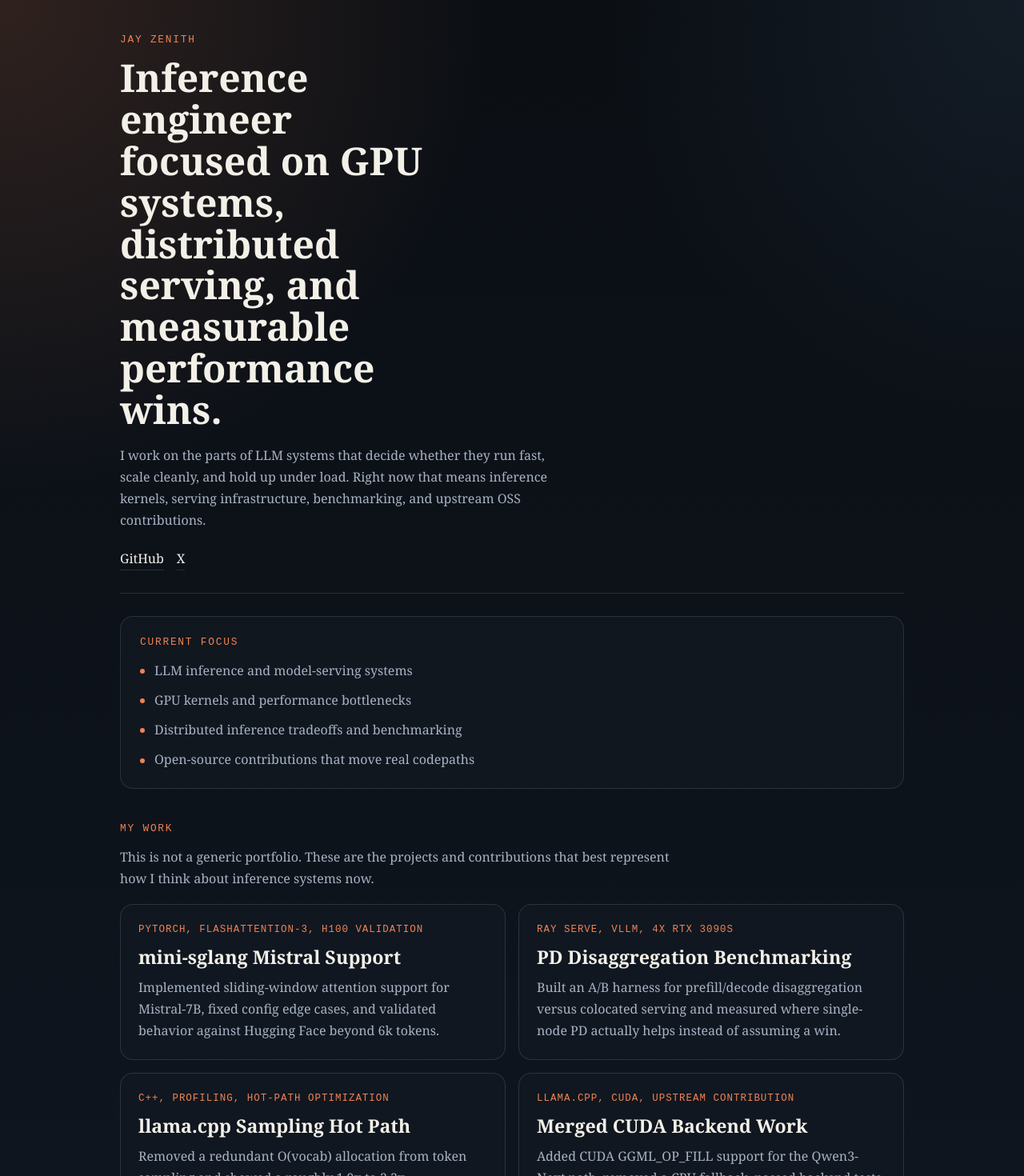
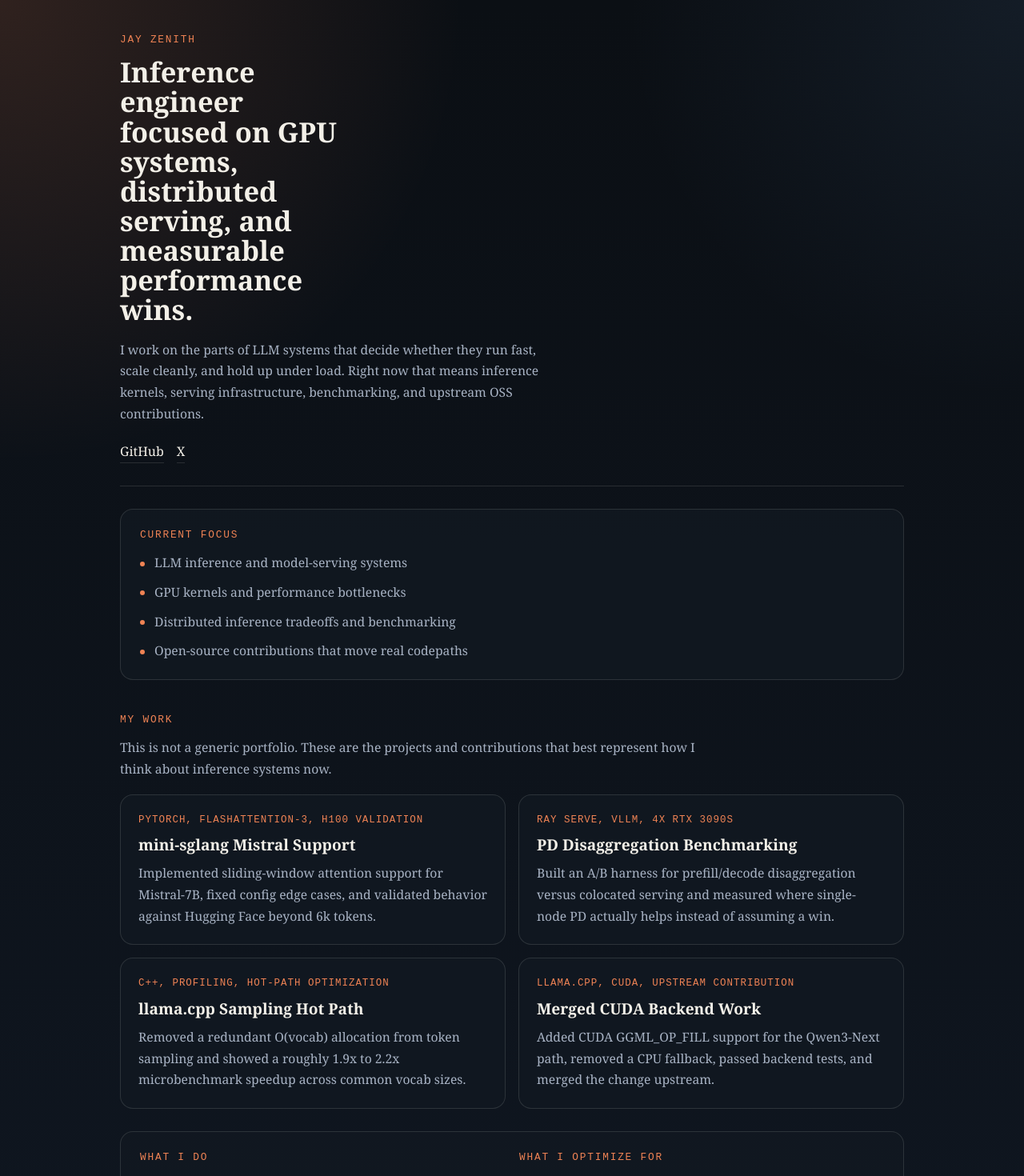
Before and after one commit to JayZenith/portfolio, a React (Create React App) app: page / in a window 1280 px wide. Shown: the top 1470 px of the page at 80% size. Built offline with nearby package versions, Linux system fonts and the light colour scheme; what taos would draw is missing.

Commit message:
Reduce portfolio type contrast

```diff
--- a/src/App.css
+++ b/src/App.css
@@ -62,7 +62,7 @@ body {
 }
 
 .hero h1 {
-  font-size: clamp(2.2rem, 4vw, 3rem);
+  font-size: clamp(1.85rem, 3vw, 2.15rem);
   line-height: 1.08;
   font-weight: 600;
   max-width: 15ch;
@@ -74,7 +74,7 @@ body {
 .bottom-strip p:last-child,
 .focus-block li {
   color: var(--muted);
-  font-size: 1rem;
+  font-size: 0.98rem;
   line-height: 1.7;
 }
 
@@ -168,7 +168,7 @@ body {
 
 .work-card h2,
 .section-head h2 {
-  font-size: 1.45rem;
+  font-size: 1.2rem;
   line-height: 1.25;
   font-weight: 600;
   margin-bottom: 10px;
```
